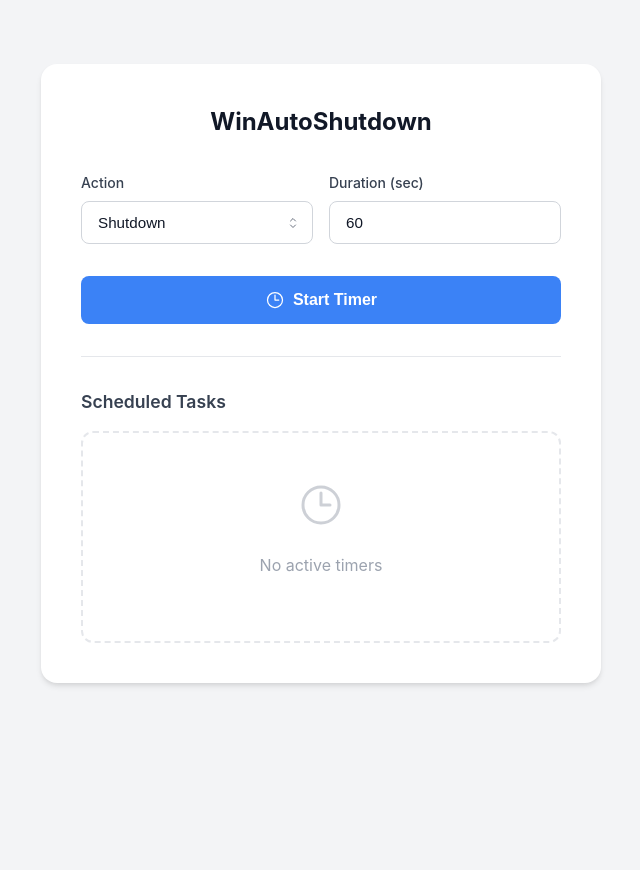
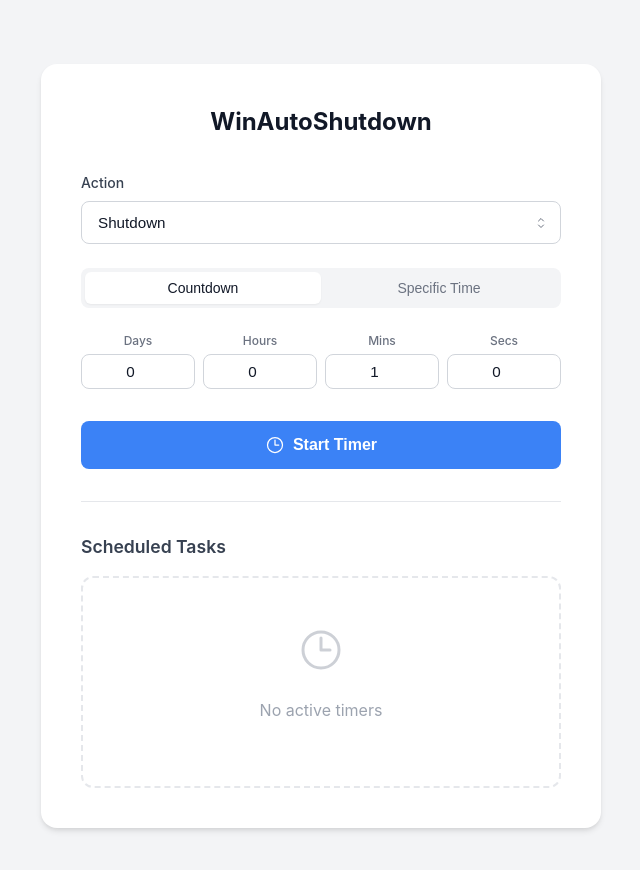
Before and after one commit to CodingRookie98/winAutoShutdown, a Vue app: page / in a window 1280 px wide. Shown: the top 870 px of the page, without its empty margins (319-959 px from the left). Built offline with nearby package versions, Linux system fonts and the light colour scheme.

Commit message:
feat(ui): complete phase 4.2 - upgrade UI with countdown/specific time modes and new list format

```diff
--- a/src/components/TaskForm.vue
+++ b/src/components/TaskForm.vue
@@ -1,23 +1,62 @@
 <script setup lang="ts">
-import { ref } from 'vue'
+import { ref, computed } from 'vue'
 import { useTaskStore } from '../stores/taskStore'
 import type { SystemAction } from '../types'
 
 const store = useTaskStore()
-const duration = ref(60)
 const action = ref<SystemAction>('shutdown')
+const mode = ref<'countdown' | 'specific'>('countdown')
+
+// Countdown inputs
+const days = ref(0)
+const hours = ref(0)
+const minutes = ref(1) // Default to 1 minute
+const seconds = ref(0)
+
+// Specific time input
+const specificTime = ref('')
+
+// Initialize specificTime with current time + 1 hour for better UX
+const now = new Date();
+now.setHours(now.getHours() + 1);
+now.setMinutes(0);
+now.setSeconds(0);
+// Format to YYYY-MM-DDTHH:mm for datetime-local input
+const isoString = now.toISOString();
+specificTime.value = isoString.substring(0, 16); // Remove seconds and milliseconds
 
 async function handleSubmit() {
+  if (mode.value === 'countdown') {
+    const totalSeconds =
+      (days.value * 86400) +
+      (hours.value * 3600) +
+      (minutes.value * 60) +
+      seconds.value;
+
+    if (totalSeconds <= 0) return;
+
     await store.addTask({
       action: action.value,
-    duration: duration.value
+      duration: totalSeconds
     })
+  } else {
+    if (!specificTime.value) return;
+    const target = new Date(specificTime.value).getTime();
+    if (target <= Date.now()) {
+        alert("Target time must be in the future");
+        return;
+    }
+
+    await store.addTask({
+      action: action.value,
+      targetTimestamp: target
+    })
+  }
 }
 </script>
 
 <template>
   <form @submit.prevent="handleSubmit" class="task-form">
-    <div class="form-row">
     <div class="form-group">
         <label>Action</label>
         <div class="select-wrapper">
@@ -33,9 +72,34 @@ async function handleSubmit() {
         </div>
     </div>
 
+    <div class="tabs">
+        <button type="button" :class="{ active: mode === 'countdown' }" @click="mode = 'countdown'">Countdown</button>
+        <button type="button" :class="{ active: mode === 'specific' }" @click="mode = 'specific'">Specific Time</button>
+    </div>
+
+    <div v-if="mode === 'countdown'" class="countdown-inputs">
+        <div class="time-field">
+            <label>Days</label>
+            <input type="number" v-model="days" min="0" placeholder="0" />
+        </div>
+        <div class="time-field">
+            <label>Hours</label>
+            <input type="number" v-model="hours" min="0" max="23" placeholder="0" />
+        </div>
+        <div class="time-field">
+            <label>Mins</label>
+            <input type="number" v-model="minutes" min="0" max="59" placeholder="0" />
+        </div>
+        <div class="time-field">
+            <label>Secs</label>
+            <input type="number" v-model="seconds" min="0" max="59" placeholder="0" />
+        </div>
+    </div>
+
+    <div v-else class="specific-input">
         <div class="form-group">
-        <label>Duration (sec)</label>
-        <input type="number" v-model="duration" min="1" required placeholder="60" />
+            <label>Target Time</label>
+            <input type="datetime-local" v-model="specificTime" required />
         </div>
     </div>
 
@@ -56,10 +120,53 @@ async function handleSubmit() {
   width: 100%;
 }
 
-.form-row {
+.tabs {
     display: flex;
-  gap: 1rem;
-  width: 100%;
+    background-color: #f3f4f6; /* gray-100 */
+    padding: 0.25rem;
+    border-radius: 0.5rem;
+}
+
+.tabs button {
+    flex: 1;
+    padding: 0.5rem;
+    border: none;
+    background: transparent;
+    border-radius: 0.375rem;
+    font-size: 0.875rem;
+    font-weight: 500;
+    color: #6b7280; /* gray-500 */
+    cursor: pointer;
+    transition: all 0.2s;
+}
+
+.tabs button.active {
+    background-color: white;
+    color: #111827; /* gray-900 */
+    box-shadow: 0 1px 2px 0 rgba(0, 0, 0, 0.05);
+}
+
+.countdown-inputs {
+    display: flex;
+    gap: 0.5rem;
+}
+
+.time-field {
+    display: flex;
+    flex-direction: column;
+    gap: 0.25rem;
+    flex: 1;
+}
+
+.time-field label {
+    font-size: 0.75rem;
+    color: #6b7280; /* gray-500 */
+    text-align: center;
+}
+
+.time-field input {
+    text-align: center;
+    padding: 0.5rem;
 }
 
 .form-group {
@@ -156,5 +263,22 @@ input:focus, select:focus {
     border-color: #60a5fa; /* blue-400 */
     box-shadow: 0 0 0 3px rgba(96, 165, 250, 0.2);
   }
+
+  .tabs {
+      background-color: #374151; /* gray-700 */
+  }
+
+  .tabs button {
+      color: #9ca3af; /* gray-400 */
+  }
+
+  .tabs button.active {
+      background-color: #1f2937; /* gray-800 */
+      color: #f3f4f6; /* gray-100 */
+  }
+
+  .time-field label {
+      color: #9ca3af; /* gray-400 */
+  }
 }
 </style>
--- a/src/components/TaskList.vue
+++ b/src/components/TaskList.vue
@@ -6,14 +6,17 @@ const store = useTaskStore()
 const { tasks } = storeToRefs(store)
 
 function formatDuration(seconds: number) {
-  const h = Math.floor(seconds / 3600);
+  const d = Math.floor(seconds / 86400);
+  const h = Math.floor((seconds % 86400) / 3600);
   const m = Math.floor((seconds % 3600) / 60);
   const s = seconds % 60;
 
-  if (h > 0) {
-      return `${h}h ${m}m ${s}s`;
+  const pad = (num: number) => num.toString().padStart(2, '0');
+
+  if (d > 0) {
+      return `${d}d ${pad(h)}:${pad(m)}:${pad(s)}`;
   }
-  return `${m}m ${s}s`
+  return `${pad(h)}:${pad(m)}:${pad(s)}`;
 }
 
 function getTaskIcon(action: string) {
```
Also changed, not shown: 2 other files (tests, documents, lock files or other folders). Lines whose indentation alone changed are shown as unchanged.
